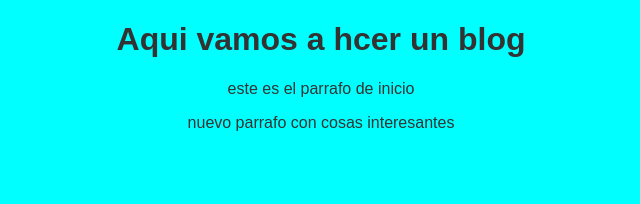
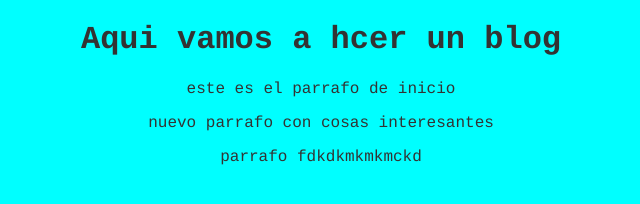
Before and after one commit to ADG-CESM/Prueba_git, a plain HTML site: page blogpost.html in a window 1280 px wide. Shown: the whole page, without its empty margins (319-959 px from the left). Drawn offline with Linux system fonts and the light colour scheme.

Commit message:
agregar contenido de parrafos y diferente tipografia

```diff
--- a/blogpost.html
+++ b/blogpost.html
@@ -11,6 +11,7 @@
         <h1>Aqui vamos a hcer un blog</h1>
         <p>este es el parrafo de inicio</p>
         <p>nuevo parrafo con cosas interesantes</p>
+        <p>parrafo fdkdkmkmkmckd</p>
     </div>
 
 </body>
--- a/css/estilos.css
+++ b/css/estilos.css
@@ -1,8 +1,12 @@
 #container{
     color: #333;
     text-align: center;
-    font-family: "Arial";
+    font-family: "courier";
 }
 body{
     background-color: aqua;
 }
+#cabecera{
+    background: #88f;
+
+}
```
